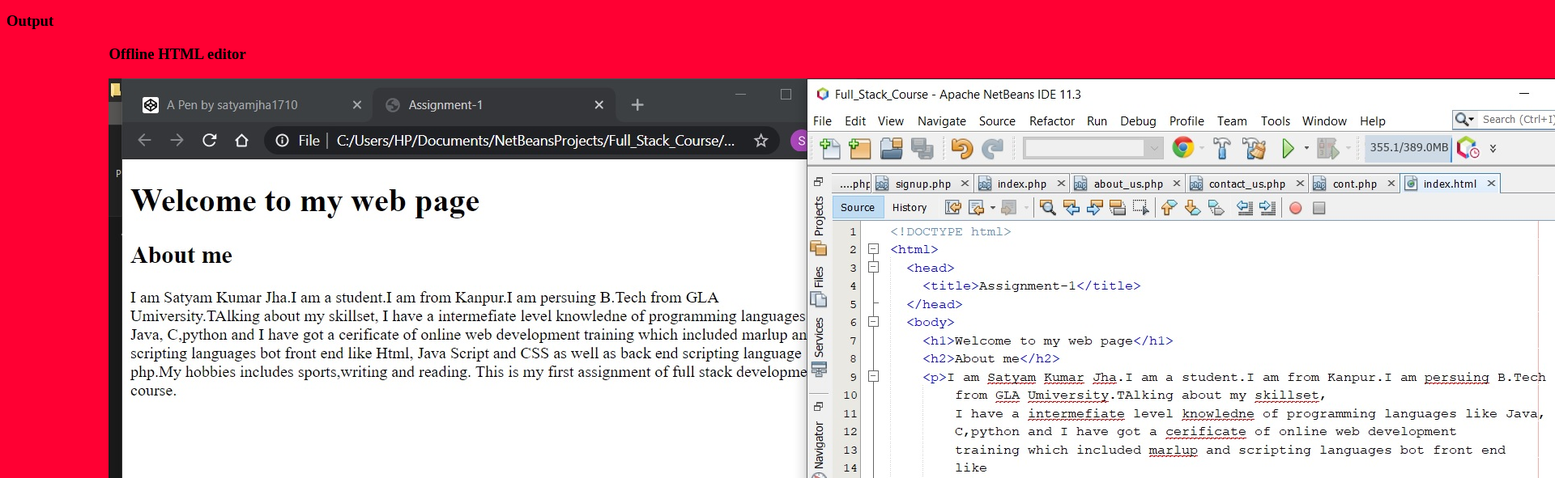
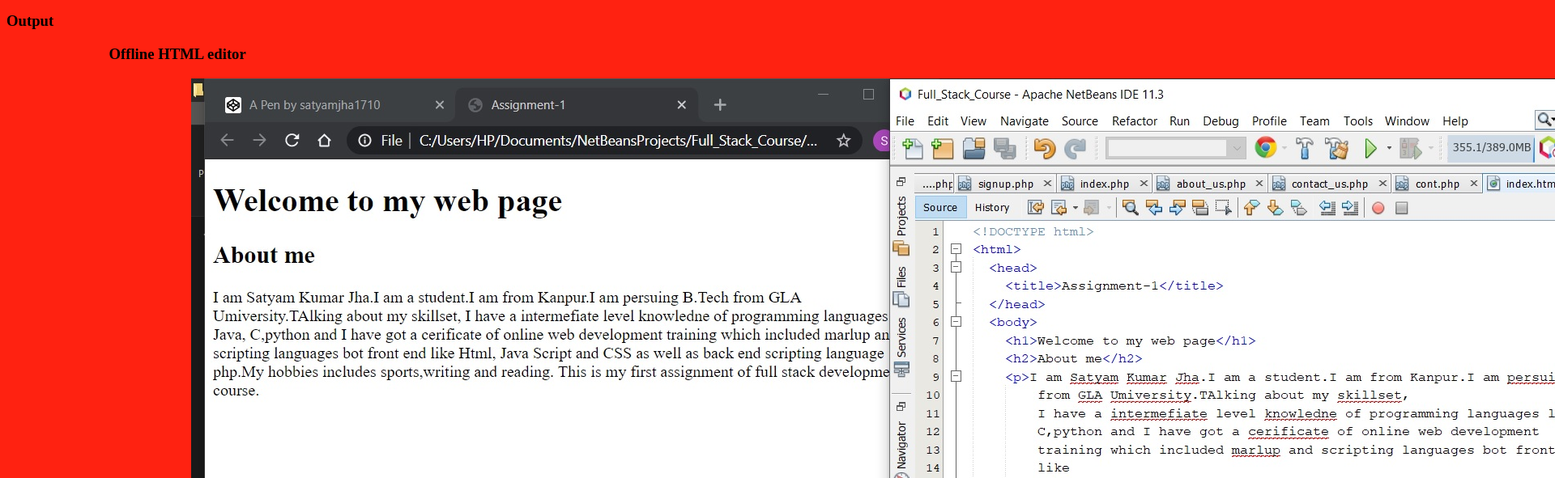
Before and after one commit to satyamjha1710/full_Stack, a plain HTML site: page practical 1.html in a window 1280 px wide. Shown: the part 225-816 px from the top of the page at 81% size, 1920 px wide, since content can reach past the window. Drawn offline with Linux system fonts and the light colour scheme.

Commit message:
Update practical 1.html

```diff
--- a/practical 1.html
+++ b/practical 1.html
@@ -7,7 +7,7 @@
     <title>Introduction to Git and github</title>
 </head>
 
-<body style="background-color: #ff0033;">
+<body style="background-color: #ff2211;">
     <h2><span style="color:red">Practical-1:Create a web page including HTML basic skeleton using offline HTML and Online Sandbox Enviroment </span></h2>
     <h1 style="color: olive;">Welcome to full stack Corse</h1>
     <h3>About Course</h3>
@@ -17,7 +17,7 @@
     <h3>Output</h3>
     <div style="width: 80%;display: block;margin-left: auto;margin-right: auto;">
         <h3>Offline HTML editor</h3>
-        <img src="images\practical1 off.jpg" alt="image offline">
+        <span style="width: 80%;display: block;margin-left: auto;margin-right: auto;"><img src="images\practical1 off.jpg" alt="image offline"></span>
     </div>
     <div style="width: 80%;display: block;margin-left: auto;margin-right: auto;">
         <h3>Offline HTML editor</h3>
```
